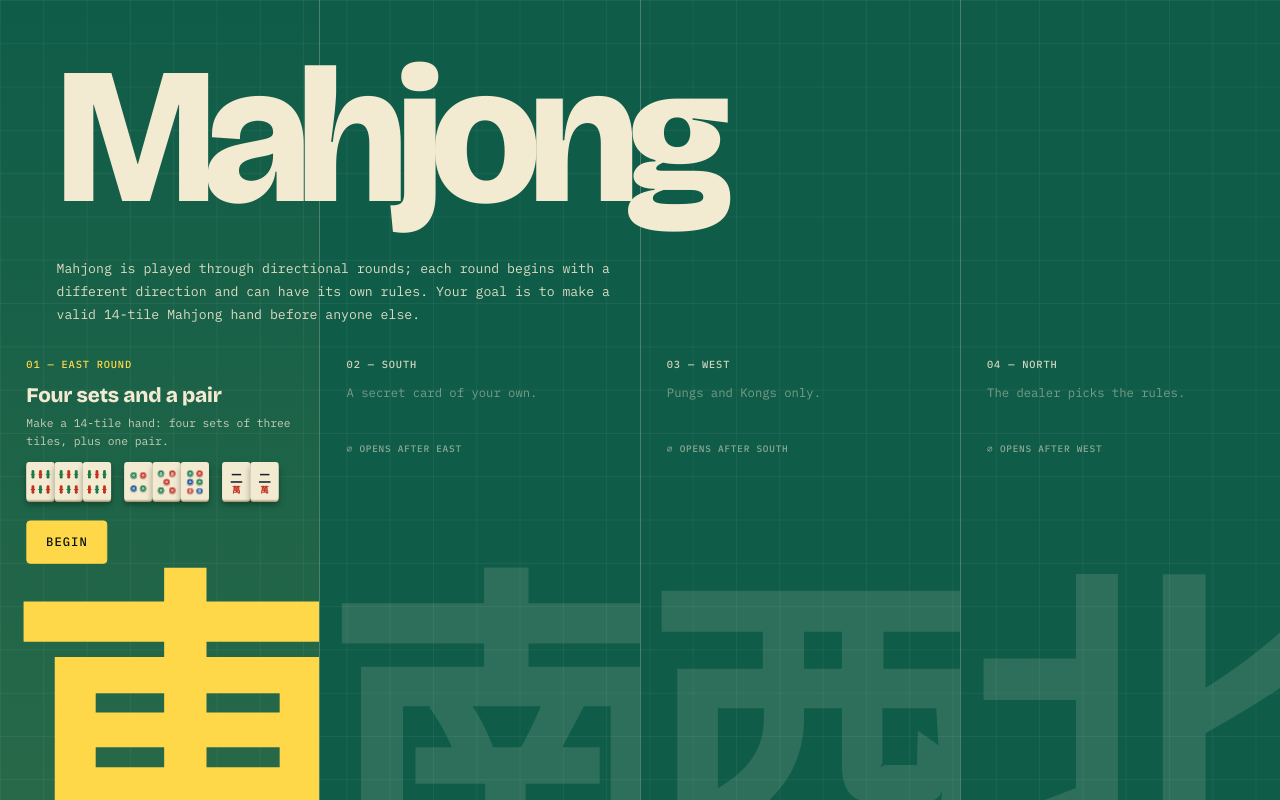
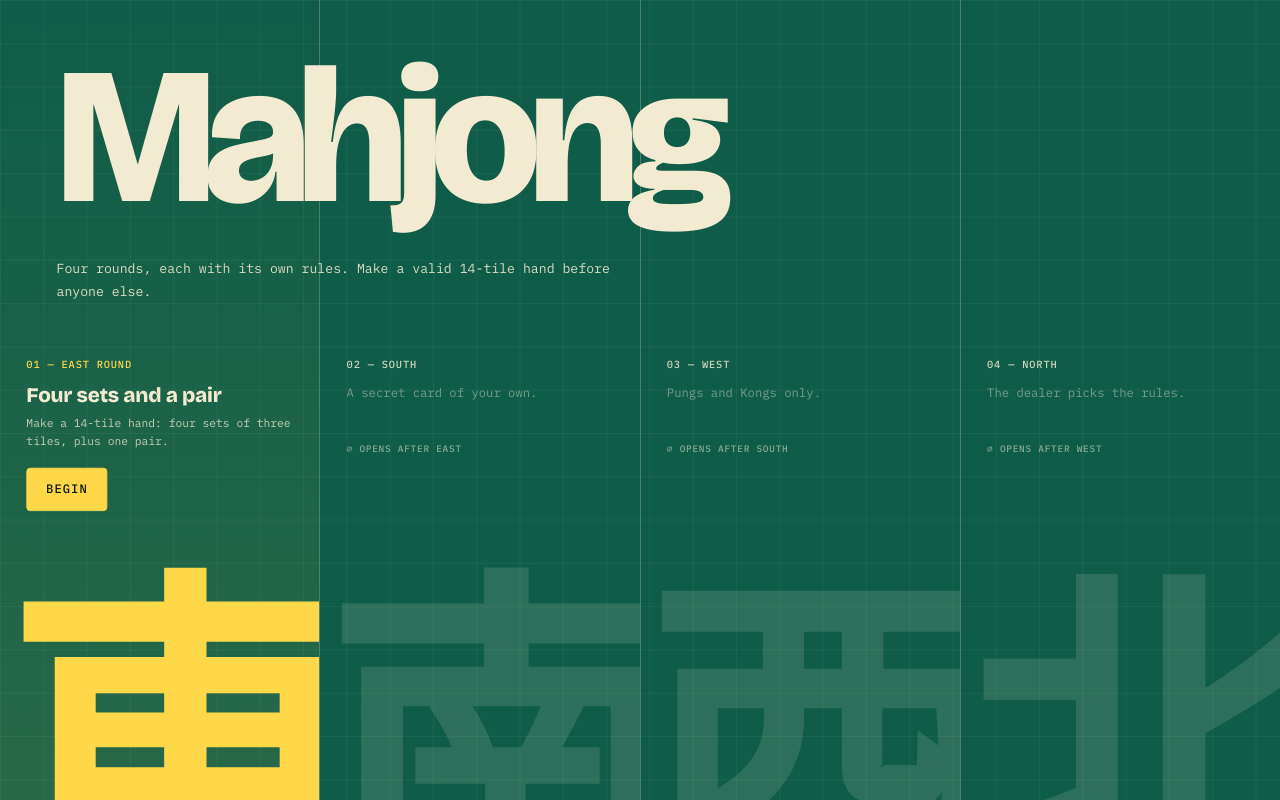
Before and after one commit to devyaniarora01-oss/mahjong, a Next.js app: page / in a window 1280 px wide. Built offline with nearby package versions, Linux system fonts and the light colour scheme.

Commit message:
Simplify welcome copy, drop example tiles from East door and West transition
Co-Authored-By: Claude Sonnet 5.5 <noreply@anthropic.com>
Claude-Session: https://claude.ai/code/session_01S2b4f8p5DReE9vppgGLgcy

```diff
--- a/src/ui/Screens.tsx
+++ b/src/ui/Screens.tsx
@@ -35,7 +35,6 @@ export function Welcome({ onBegin, error }: { onBegin: () => void; error?: strin
               <div className="eo">
                 <h2>Four sets and a pair</h2>
                 <p>Make a 14-tile hand: four sets of three tiles, plus one pair.</p>
-                <div className="tl"><Keys keys={["b6", "b6", "b6"]} w={30} /><Keys keys={["d4", "d5", "d6"]} w={30} /><Keys keys={["c2", "c2"]} w={30} /></div>
                 <button type="button" className="btn pri" onClick={onBegin}>Begin</button>
               </div>
             ) : <><p className="dd">{d.d}</p><div className="lk m">⌀ Opens after {d.after}</div></>}
@@ -44,7 +43,7 @@ export function Welcome({ onBegin, error }: { onBegin: () => void; error?: strin
         ))}
       </div>
       <h1 className="pinL">Mahjong</h1>
-      <p className="lede pinL">Mahjong is played through directional rounds; each round begins with a different direction and can have its own rules. Your goal is to make a valid 14-tile Mahjong hand before anyone else.</p>
+      <p className="lede pinL">Four rounds, each with its own rules. Make a valid 14-tile hand before anyone else.</p>
       {error && <p role="alert" className="err pinL" style={{ position: "static", textAlign: "left", marginTop: 14, zIndex: 3 }}>{error}</p>}
     </div>
   );
@@ -90,7 +89,6 @@ export function RoundSetup(props: {
                   <div className="kick">{kicker}</div>
                   <h2>{heading}</h2>
                   {southCard && <><div className="goal">{southCard.goal}</div><div className="pts m">{southCard.score.toLocaleString()} points{southCard.bonus ? ` · ${southCard.bonus}` : ""}</div><SouthCardKey card={southCard} /></>}
-                  {round === "west" && <div className="tl"><Keys keys={["b7", "b7", "b7"]} w={34} /><Keys keys={["G", "G", "G", "G"]} w={34} /><Keys keys={["R", "R"]} w={34} /></div>}
                   {round === "north" && <div className="chips"><span>East-as-North</span><span>South-as-North</span><span>West-as-North</span></div>}
                   <p>{body}</p>
                   <button type="button" className="btn pri" onClick={onStart}>{cta}</button>
--- a/src/ui/blueprint.css
+++ b/src/ui/blueprint.css
@@ -315,7 +315,7 @@ button{font:inherit;cursor:pointer}
 .jumpfix{top:auto!important;bottom:18px}
 .modal{box-shadow:none}
 /* welcome: the East door carries its objective so one screen is enough */
-.door .dn{top:380px}.door .dd{top:408px}.door .lk{top:470px}
+.welcome .door .dn{top:380px}.welcome .door .dd{top:408px}.welcome .door .lk{top:470px}
 .eo{position:absolute;left:28px;right:20px;top:408px}
 .eo h2{margin:0;font:800 22px/1.1 var(--display);letter-spacing:-.01em}
 .eo p{margin:8px 0 0;font:400 12px/1.6 var(--mono);color:rgba(243,234,210,.8)}
```
